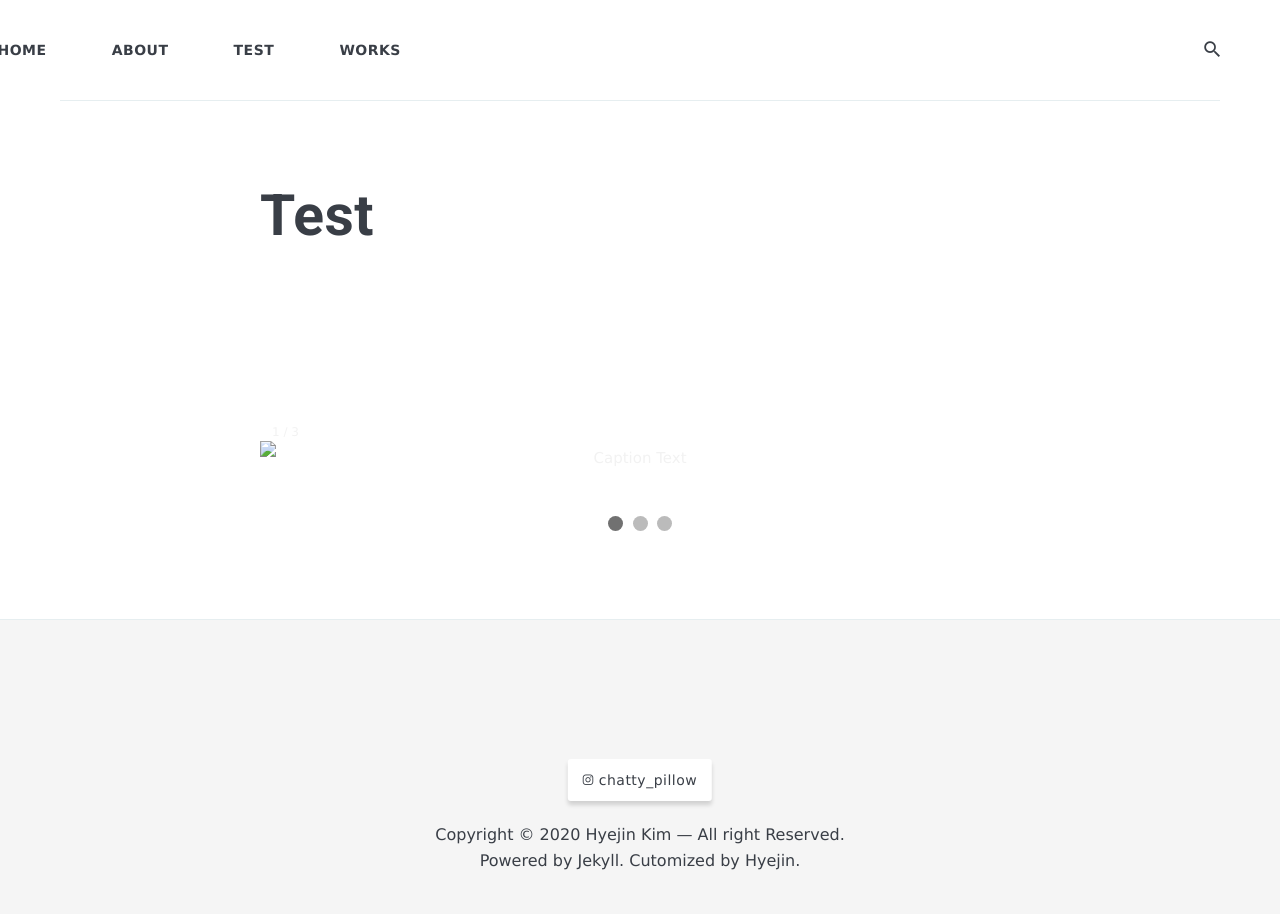
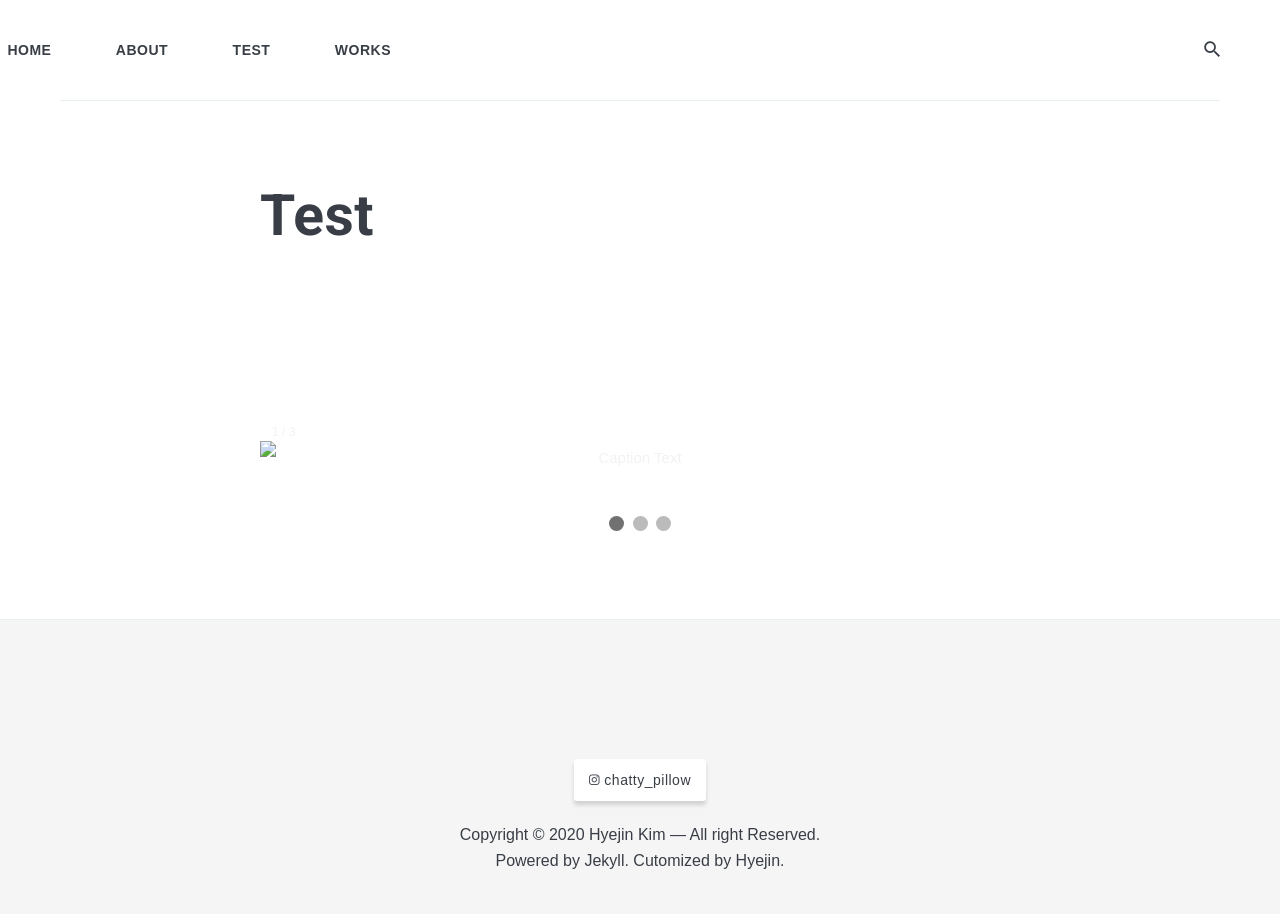
Before and after one commit to hyejinni/hyejinni.github.io, a Jekyll site: the page built from _pages/test.html, in a window 1280 px wide. Built offline with Jekyll 4.4.1, drawn with Linux system fonts in a browser that asks for light colours; nearby versions of some CDN libraries.

Commit message:
어려웡

```diff
--- a/_pages/test.html
+++ b/_pages/test.html
@@ -10,7 +10,7 @@ permalink: /test/
 <meta name="viewport" content="width=device-width, initial-scale=1">
 <style>
 * {box-sizing: border-box}
-body {font-family: Verdana, sans-serif; margin:0}
+body {font-family: NotoSans, sans-serif; margin:0}
 .mySlides {display: none}
 img {vertical-align: middle;}
 
```
